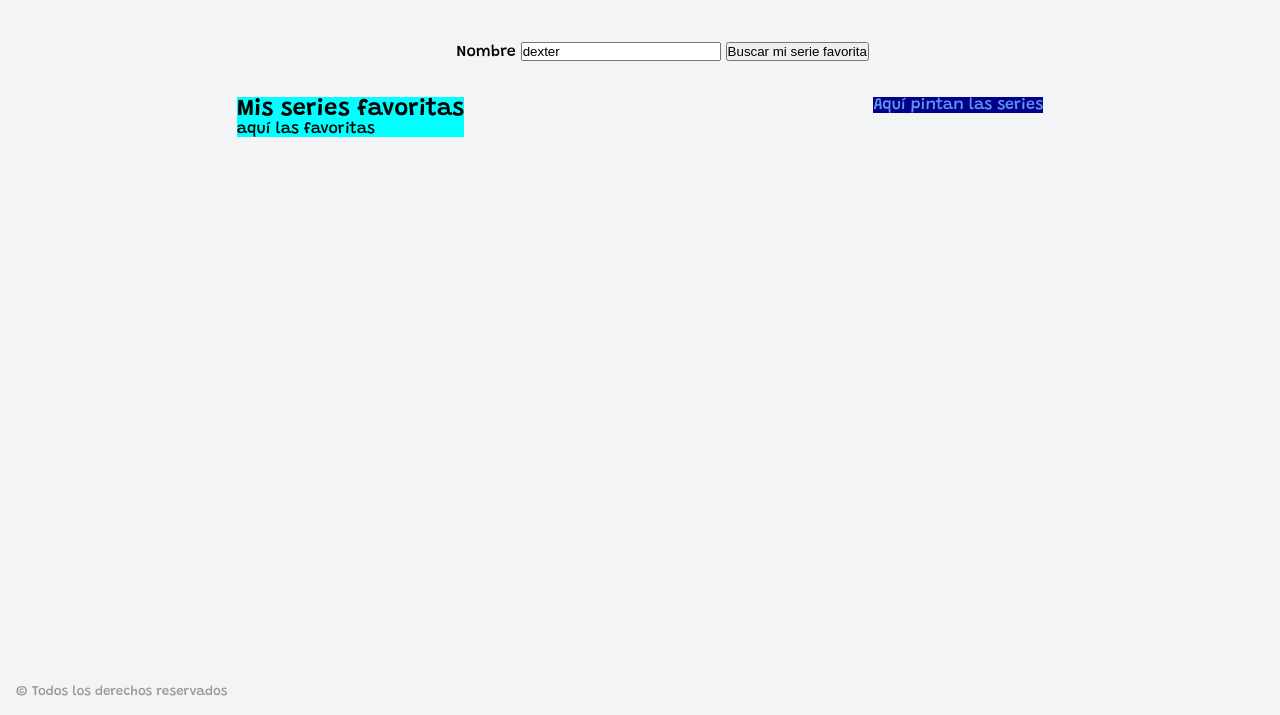
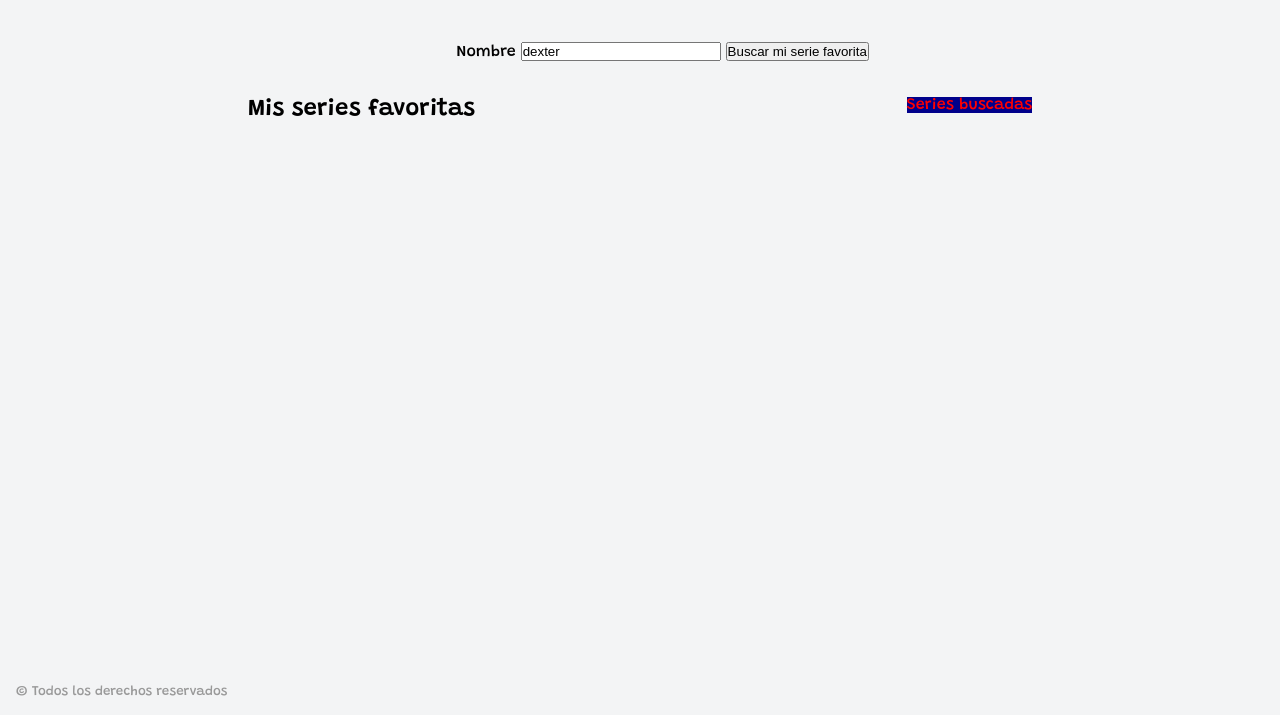
Before and after one commit to Adalab/modulo-2-evaluacion-final-almudenabr, a website: page docs/index.html in a window 1280 px wide. Shown: the part 85-800 px from the top of the page. Drawn offline with Linux system fonts and the light colour scheme; no server answers.

Commit message:
Add cards to favorite list, change color of fav cards and add set localStorage for fav

```diff
--- a/docs/assets/css/main.css
+++ b/docs/assets/css/main.css
@@ -1 +1 @@
-*{box-sizing:border-box;margin:0;padding:0}body{padding:2rem;height:100vh;background-color:#f3f4f5;font-family:Grandstander;background-size:cover;height:100vh}.formContainer{height:100px;text-align:center;padding:45px 0 0 45px}.formContainer__form--input{width:200px}.container{display:flex;justify-content:space-around}.container__containerFav{background:cyan}.container__containerCards{background:darkblue;color:cornflowerblue}.container__containerCards--cardsItem{background:red;color:darkblue}.header{text-transform:uppercase;height:50px;text-align:center;padding-top:15px;font-weight:600}.page__footer{position:fixed;left:0;bottom:0;width:100vw;padding:1rem;color:#999}
+*{box-sizing:border-box;margin:0;padding:0}body{padding:2rem;height:100vh;background-color:#f3f4f5;font-family:Grandstander;background-size:cover;height:100vh}.formContainer{height:100px;text-align:center;padding:45px 0 0 45px}.formContainer__form--input{width:200px}.container{display:flex;justify-content:space-around}.container__containerFav{background:cyan}.container__containerCards{background:darkblue;color:red}.container__containerCards--cardsItem{background:red;color:darkblue}.header{text-transform:uppercase;height:50px;text-align:center;padding-top:15px;font-weight:600}.page__footer{position:fixed;left:0;bottom:0;width:100vw;padding:1rem;color:#999}
--- a/docs/index.html
+++ b/docs/index.html
@@ -42,13 +42,13 @@
           </form>
         </div>
         <div class="container">
-          <section class="container__containerFav">
+          <section>
             <h2>Mis series favoritas</h2>
-            <p>aquí las favoritas</p>
+            <ul class="container__containerFav js-containerFav"></ul>
           </section>
           <section class="js-section2">
             <ul class="container__containerCards js-containerCards">
-              Aquí pintan las series
+              Series buscadas
             </ul>
           </section>
         </div>
@@ -62,7 +62,8 @@
         </small>
       </footer>
 
+
+      <script src="./assets/js/main.js"></script>
     </div>
-    <script src="./assets/js/main.js"></script>
   </body>
 </html>
```
Also changed, not shown: docs/assets/js/main.js (+1 -1 lines).
